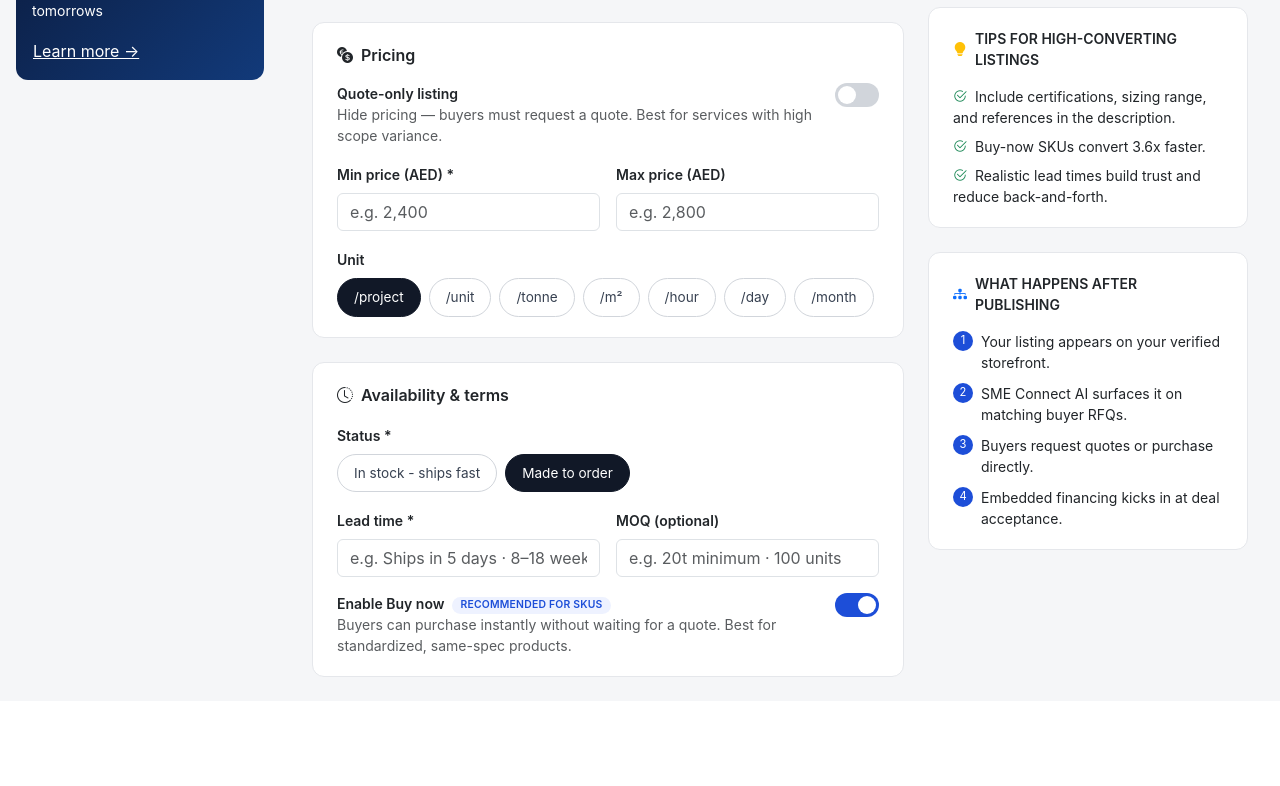
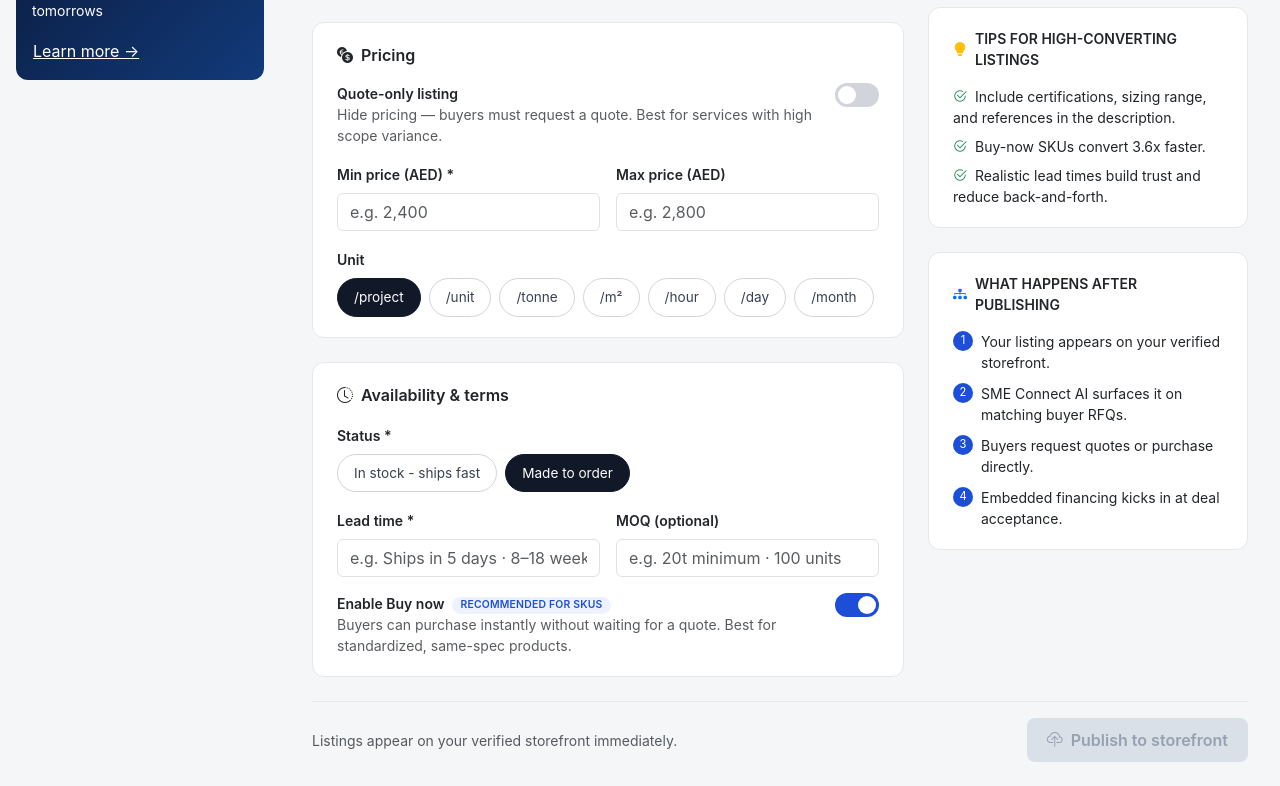
Before and after one commit to Ghaithah/NBD-Trail, a React (Create React App) app: page / in a window 1280 px wide. Shown: the part 749-1535 px from the top of the page. Before the commit the page ends 1450 px from the top, so only its background shows below. Built offline with nearby package versions, Linux system fonts and the light colour scheme.

Commit message:
Pst-update

```diff
--- a/src/components/BusinessHub.css
+++ b/src/components/BusinessHub.css
@@ -262,6 +262,37 @@
   justify-content: center;
 }
 
+.bh-publish-bar {
+  display: flex;
+  justify-content: space-between;
+  align-items: center;
+  gap: 16px;
+  flex-wrap: wrap;
+  margin-top: 24px;
+  padding-top: 16px;
+  border-top: 1px solid #e5e7eb;
+}
+
+.bh-publish-btn {
+  background: #1d4ed8;
+  color: #fff;
+  border: none;
+  padding: 10px 20px;
+  border-radius: 8px;
+  font-weight: 600;
+}
+
+.bh-publish-btn:hover:not(:disabled) {
+  background: #1e40af;
+  color: #fff;
+}
+
+.bh-publish-btn:disabled {
+  background: #cbd5e1;
+  color: #64748b;
+  cursor: not-allowed;
+}
+
 @media (max-width: 1100px) {
   .bh-content-row {
     flex-direction: column;
--- a/src/components/PostServiceTab.js
+++ b/src/components/PostServiceTab.js
@@ -17,31 +17,78 @@ function PostServiceTab() {
   const [moq, setMoq] = useState("");
   const [buyNow, setBuyNow] = useState(true);
 
+  const [published, setPublished] = useState(false);
+
+  const isValid =
+    name.trim() !== "" &&
+    description.trim() !== "" &&
+    (quoteOnly || minPrice.trim() !== "") &&
+    leadTime.trim() !== "";
+
+  const handlePublish = () => {
+    if (!isValid) return;
+    setPublished(true);
+  };
+
   return (
+    <>
       <div className="bh-content-row">
         <PostServiceForm
           name={name}
-        setName={setName}
+          setName={(v) => {
+            setName(v);
+            setPublished(false);
+          }}
           category={category}
-        setCategory={setCategory}
+          setCategory={(v) => {
+            setCategory(v);
+            setPublished(false);
+          }}
           description={description}
-        setDescription={setDescription}
+          setDescription={(v) => {
+            setDescription(v);
+            setPublished(false);
+          }}
           quoteOnly={quoteOnly}
-        setQuoteOnly={setQuoteOnly}
+          setQuoteOnly={(v) => {
+            setQuoteOnly(v);
+            setPublished(false);
+          }}
           minPrice={minPrice}
-        setMinPrice={setMinPrice}
+          setMinPrice={(v) => {
+            setMinPrice(v);
+            setPublished(false);
+          }}
           maxPrice={maxPrice}
-        setMaxPrice={setMaxPrice}
+          setMaxPrice={(v) => {
+            setMaxPrice(v);
+            setPublished(false);
+          }}
           unit={unit}
-        setUnit={setUnit}
+          setUnit={(v) => {
+            setUnit(v);
+            setPublished(false);
+          }}
           status={status}
-        setStatus={setStatus}
+          setStatus={(v) => {
+            setStatus(v);
+            setPublished(false);
+          }}
           leadTime={leadTime}
-        setLeadTime={setLeadTime}
+          setLeadTime={(v) => {
+            setLeadTime(v);
+            setPublished(false);
+          }}
           moq={moq}
-        setMoq={setMoq}
+          setMoq={(v) => {
+            setMoq(v);
+            setPublished(false);
+          }}
           buyNow={buyNow}
-        setBuyNow={setBuyNow}
+          setBuyNow={(v) => {
+            setBuyNow(v);
+            setPublished(false);
+          }}
         />
         <PostServicePreview
           name={name}
@@ -55,6 +102,29 @@ function PostServiceTab() {
           status={status}
         />
       </div>
+
+      <div className="bh-publish-bar">
+        {published ? (
+          <div className="small fw-semibold text-success">
+            <i className="bi bi-check-circle-fill me-2"></i>
+            Published to your storefront.
+          </div>
+        ) : (
+          <div className="small text-muted">
+            Listings appear on your verified storefront immediately.
+          </div>
+        )}
+        <button
+          type="button"
+          className="btn bh-publish-btn"
+          disabled={!isValid}
+          onClick={handlePublish}
+        >
+          <i className="bi bi-cloud-upload me-2"></i>
+          Publish to storefront
+        </button>
+      </div>
+    </>
   );
 }
 
```
Lines whose indentation alone changed are shown as unchanged.
